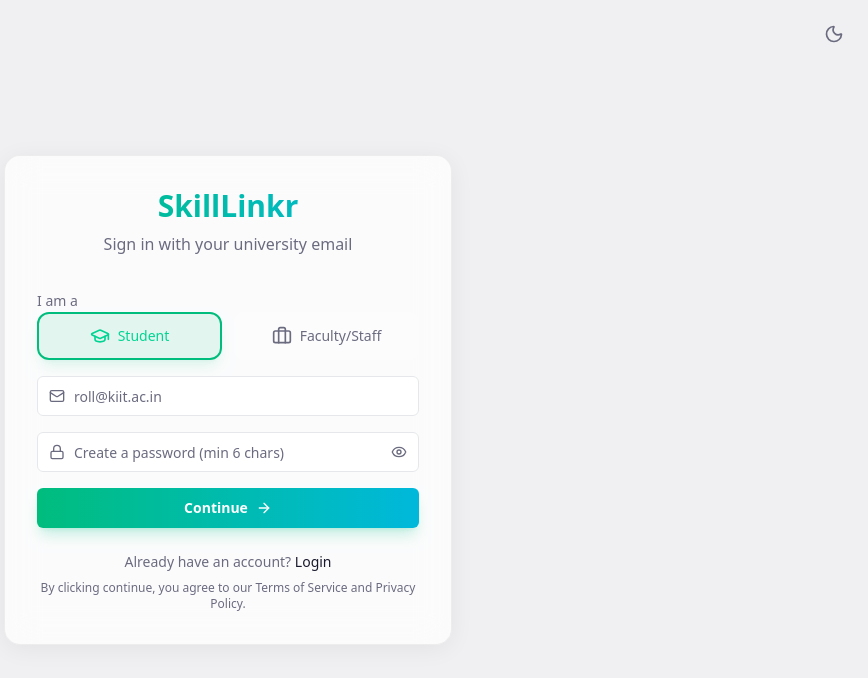
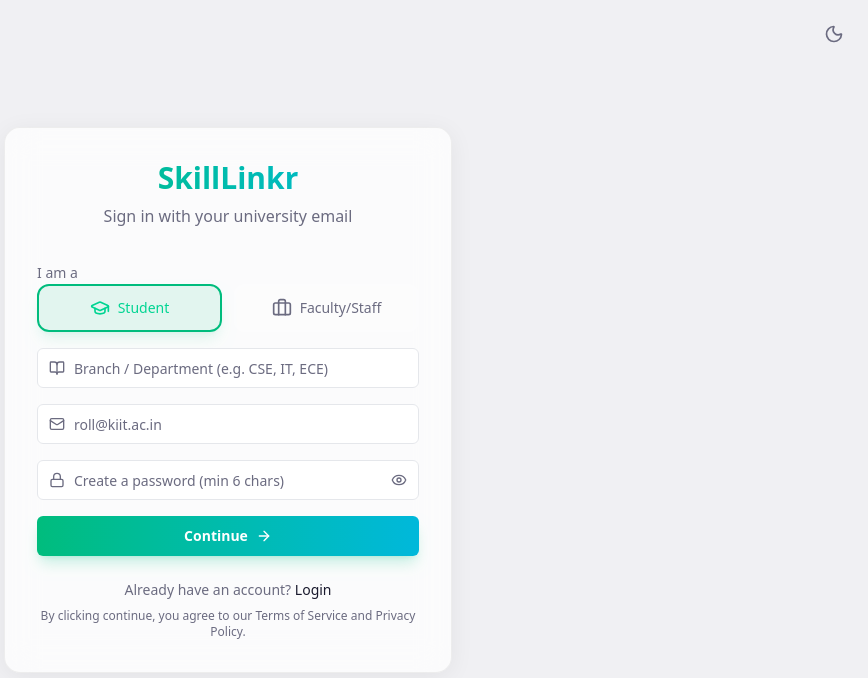
Before and after one commit to kpramod0/SkillLinkr, a Next.js app: page /signup in a window 1280 px wide. Both pictures are taken after a click on the button "Student". Shown: the top 678 px of the page, without its empty margins (412-1280 px from the left). Built offline with nearby package versions, Linux system fonts and the light colour scheme; no server answers.

Commit message:
feat: add branch field - signup (mandatory for students), profile editor, swipe card

```diff
--- a/src/components/auth/SignupForm.tsx
+++ b/src/components/auth/SignupForm.tsx
@@ -4,7 +4,7 @@
 import { useRouter } from "next/navigation"
 import Link from "next/link"
 import { motion } from "framer-motion"
-import { Mail, Lock, ArrowRight, Eye, EyeOff, GraduationCap, Briefcase } from "lucide-react"
+import { Mail, Lock, ArrowRight, Eye, EyeOff, GraduationCap, Briefcase, BookOpen } from "lucide-react"
 import { Button } from "@/components/ui/button"
 import { Input } from "@/components/ui/input"
 import { cn } from "@/lib/utils"
@@ -16,6 +16,7 @@
     const [email, setEmail] = useState("")
     const [password, setPassword] = useState("")
     const [role, setRole] = useState<"student" | "faculty" | "">("")
+    const [branch, setBranch] = useState("")
     const [isLoading, setIsLoading] = useState(false)
     const [error, setError] = useState("")
     const [devOtp, setDevOtp] = useState("")
@@ -44,6 +45,12 @@
             return
         }
 
+        if (role === 'student' && !branch.trim()) {
+            setError("Please enter your branch/department.")
+            setIsLoading(false)
+            return
+        }
+
         try {
             // Check if user already exists
             const { data: existingUser } = await supabase
@@ -65,6 +72,7 @@
                 options: {
                     data: {
                         role: role, // Stored in raw_user_meta_data
+                        branch: role === 'student' ? branch.trim() : null,
                     },
                 },
             })
@@ -128,6 +136,29 @@
                         </button>
                     </div>
                 </div>
+
+                {/* Branch — only for students, required */}
+                {role === 'student' && (
+                    <motion.div
+                        initial={{ opacity: 0, height: 0 }}
+                        animate={{ opacity: 1, height: 'auto' }}
+                        exit={{ opacity: 0, height: 0 }}
+                        transition={{ duration: 0.2 }}
+                        className="space-y-2"
+                    >
+                        <div className="relative">
+                            <BookOpen className="absolute left-3 top-3 h-4 w-4 text-muted-foreground" />
+                            <Input
+                                type="text"
+                                placeholder="Branch / Department (e.g. CSE, IT, ECE)"
+                                className="pl-9 bg-white border-gray-200 dark:bg-white/5 dark:border-white/10"
+                                value={branch}
+                                onChange={(e) => setBranch(e.target.value)}
+                                required
+                            />
+                        </div>
+                    </motion.div>
+                )}
 
                 <div className="space-y-2">
                     <div className="relative">
--- a/src/components/forms/ProfileEditor.tsx
+++ b/src/components/forms/ProfileEditor.tsx
@@ -433,6 +433,14 @@
                                 ))}
                             </div>
                         </div>
+                        <div>
+                            <label className="text-xs text-muted-foreground uppercase font-bold mb-1 block">Branch / Department</label>
+                            <Input
+                                placeholder="e.g. CSE, IT, ECE, Mechanical..."
+                                value={formData.personal?.branch || ''}
+                                onChange={e => handlePersonalChange('branch', e.target.value)}
+                            />
+                        </div>
                     </>
                 ) : (
                     // --- View Mode: Personal ---
@@ -448,6 +456,10 @@
                         <div>
                             <span className="text-muted-foreground block text-xs uppercase">Year</span>
                             <span className="font-semibold">{formData.professionalDetails?.year}</span>
+                        </div>
+                        <div>
+                            <span className="text-muted-foreground block text-xs uppercase">Branch</span>
+                            <span className="font-semibold">{formData.personal?.branch || <span className="text-muted-foreground italic text-sm">Not set</span>}</span>
                         </div>
                     </div>
                 )}
--- a/src/components/social/SwipeCard.tsx
+++ b/src/components/social/SwipeCard.tsx
@@ -92,9 +92,15 @@
                                     <span className="text-sm font-normal bg-white/20 px-2 py-0.5 rounded-full">
                                         {profile.professionalDetails.year} Yr
                                     </span>
+                                    {profile.personal.branch && (
+                                        <span className="text-sm font-normal bg-emerald-500/30 text-emerald-200 px-2 py-0.5 rounded-full">
+                                            {profile.personal.branch}
+                                        </span>
+                                    )}
                                 </h2>
                                 <p className="text-white/80 font-medium">
                                     {profile.professionalDetails.domains[0]} • {profile.professionalDetails.year} Yr
+                                    {profile.personal.branch ? ` • ${profile.personal.branch}` : ''}
                                 </p>
                             </div>
                         </div>
--- a/src/lib/db-helpers.ts
+++ b/src/lib/db-helpers.ts
@@ -63,6 +63,7 @@
             lastName: row.last_name,
             gender: row.gender,
             age: row.age,
+            branch: row.branch || undefined,
         },
         professionalDetails: {
             year: row.year,
@@ -103,6 +104,7 @@
         last_name: profile.personal.lastName,
         gender: profile.personal.gender,
         age: profile.personal.age,
+        branch: profile.personal.branch || null,
 
         // Professional Details
         year: profile.professionalDetails.year,
--- a/src/lib/profileUtils.ts
+++ b/src/lib/profileUtils.ts
@@ -12,6 +12,7 @@
             lastName: row.last_name,
             gender: row.gender || 'Other',
             age: row.age || 0,
+            branch: row.branch || undefined,
         },
         professionalDetails: {
             year: row.year || '1st',
--- a/src/types/index.ts
+++ b/src/types/index.ts
@@ -45,6 +45,7 @@
         lastName: string;
         gender: 'Male' | 'Female' | 'Other';
         age: number;
+        branch?: string; // e.g. CS, CSE, IT, ECE, etc.
     };
     professionalDetails: ProfessionalDetails;
     visuals: {
```
